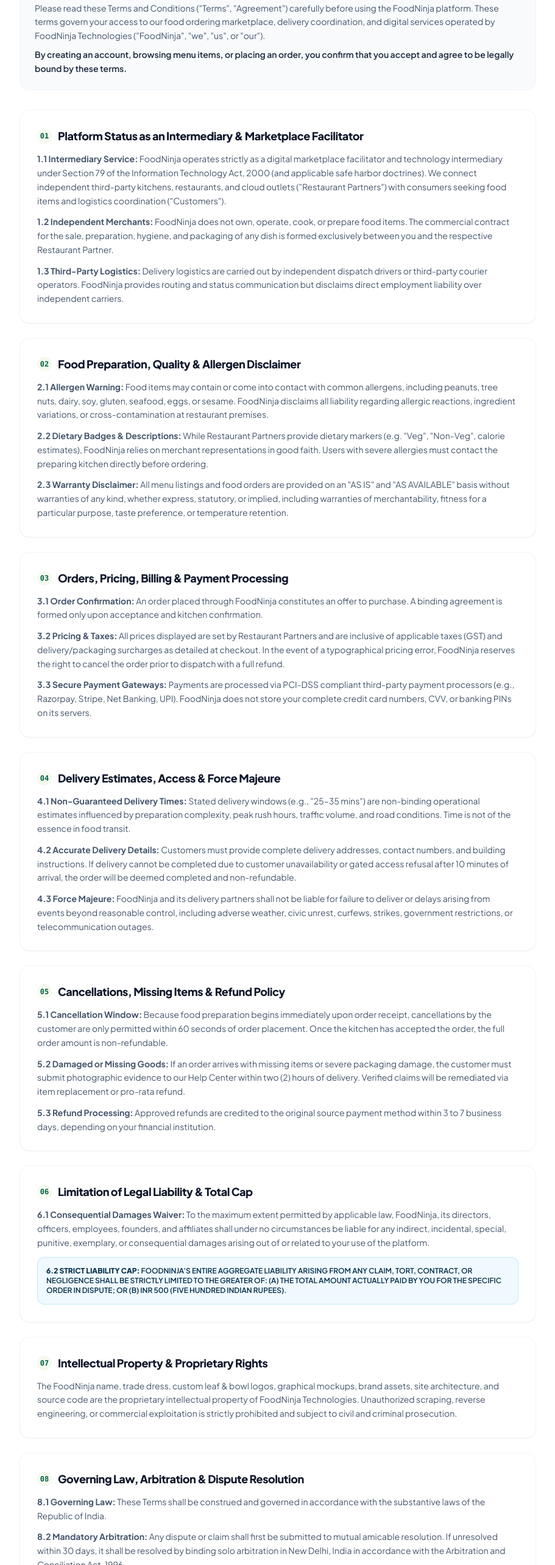
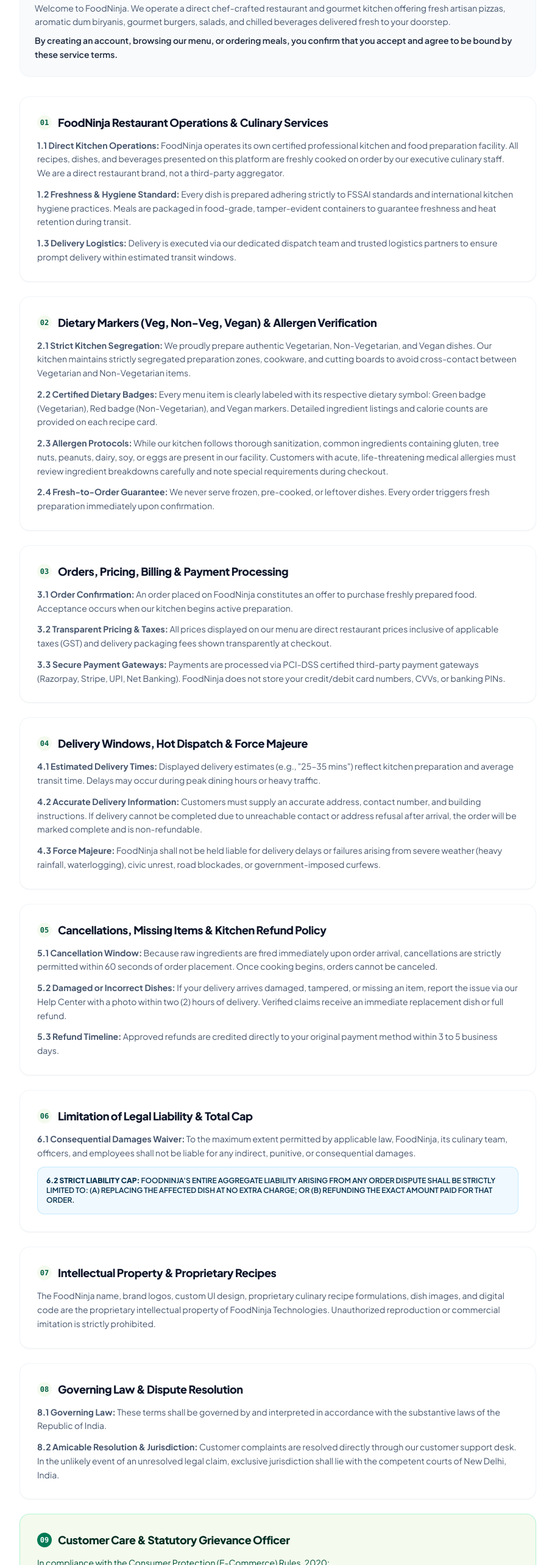
Before and after one commit to zaid154/Food-Ninja, a React (Vite) app in the folder frontend/: page /terms in a window 1280 px wide. Shown: the part 234-2800 px from the top of the page at 61% size, without its empty margins (184-1095 px from the left). Built offline with nearby package versions, Linux system fonts and the light colour scheme; no server answers.

Commit message:
fix(legal): align terms and FAQ with direct single-restaurant kitchen model with Veg, Non-Veg, and Vegan certifications

```diff
--- a/frontend/src/Component/Contact.js
+++ b/frontend/src/Component/Contact.js
@@ -4,23 +4,23 @@ import { API_BASE_URL } from "../utils/Constants";
 const FAQS = [
   {
     q: "How do I cancel or modify my food order?",
-    a: "Because our restaurant kitchens prepare ingredients immediately upon receipt, orders can be canceled within 60 seconds of placement directly from your Order Details page. After 60 seconds, kitchen preparation commences and cancellations cannot be accepted."
+    a: "Because our kitchen starts preparing your meals fresh on order immediately, cancellations or modifications are permitted within 60 seconds of placing your order. After 60 seconds, our chefs commence active cooking to ensure your food arrives hot, fresh, and on time."
   },
   {
     q: "What if an item is missing, incorrect, or damaged in my delivery?",
-    a: "Please report any discrepancy within 2 hours of delivery. Submit a photo of the damaged seal or packaging through this Help Center or email support@foodninja.com. Verified claims receive an immediate item replacement or pro-rata refund to your original payment method."
+    a: "Please report any discrepancy within 2 hours of delivery. Submit a photo of the damaged seal or incorrect dish through this Help Center or email support@foodninja.com. Our support team will promptly dispatch a fresh replacement or issue an instant refund to your original payment method."
   },
   {
     q: "How long does a payment refund take to reach my bank?",
     a: "Approved refunds are initiated immediately by our billing desk. Depending on your bank or payment provider (UPI, Net Banking, Credit/Debit card), funds typically reflect within 3 to 5 business days."
   },
   {
-    q: "Are allergen and dietary markers (Veg/Non-Veg) verified?",
-    a: "Restaurant Partners certify their dietary designations in good faith. However, food is prepared in shared commercial kitchens where airborne cross-contact with gluten, nuts, dairy, or seafood can occur. If you have severe anaphylactic allergies, please review our Terms of Service and contact the kitchen directly before ordering."
+    q: "Are allergen and dietary markers (Veg/Non-Veg/Vegan) verified?",
+    a: "Yes! At FoodNinja Kitchen, our chefs prepare 100% authentic Vegetarian (Green marker), Non-Vegetarian (Red marker), and Vegan dishes in dedicated, hygienic preparation zones. Every dish's ingredients, allergens (gluten, nuts, dairy), and calories are carefully listed on the menu. If you have specific dietary preferences or allergies, please include instructions with your order."
   },
   {
     q: "How do I reach the Statutory Grievance Redressal Officer?",
-    a: "In compliance with the Consumer Protection (E-Commerce) Rules 2020 and IT Intermediary Rules 2021, you can escalate unresolved disputes directly to our designated Grievance Officer at grievance@foodninja.com. Every formal ticket receives an acknowledgment within 24-48 hours and formal redressal within 15 business days."
+    a: "In compliance with the Consumer Protection (E-Commerce) Rules 2020 and IT Rules 2021, you can escalate unresolved concerns directly to our designated Grievance Officer at grievance@foodninja.com. Every formal ticket receives an acknowledgment within 24-48 hours and formal redressal within 15 business days."
   }
 ];
 
@@ -296,8 +296,8 @@ const Contact = () => {
                   FN
                 </span>
                 <div>
-                  <h3 className="text-sm font-black text-slate-900">FoodNinja Technologies</h3>
-                  <p className="text-[11px] text-slate-400">Licensed Food Delivery Marketplace</p>
+                  <h3 className="text-sm font-black text-slate-900">FoodNinja Restaurant & Kitchen</h3>
+                  <p className="text-[11px] text-slate-400">Direct Restaurant Food Delivery</p>
                 </div>
               </div>
 
--- a/frontend/src/Component/Terms.js
+++ b/frontend/src/Component/Terms.js
@@ -17,7 +17,7 @@ const Terms = () => {
               Terms & Conditions of Service
             </h1>
             <p className="text-xs sm:text-sm text-slate-500 mt-1">
-              FoodNinja Technologies • Customer Operating Agreement
+              FoodNinja Restaurant & Kitchen • Customer Operating Agreement
             </p>
           </div>
           <span className="self-start sm:self-auto rounded-full bg-emerald-50 border border-emerald-200/80 px-3.5 py-1 text-xs font-bold text-emerald-800">
@@ -28,10 +28,10 @@ const Terms = () => {
         {/* Introduction Summary */}
         <div className="rounded-2xl border border-slate-100 bg-[#f8fafc] p-5 sm:p-6 mb-8 text-xs sm:text-sm text-slate-600 leading-relaxed space-y-2">
           <p>
-            Please read these Terms and Conditions (&quot;Terms&quot;, &quot;Agreement&quot;) carefully before using the FoodNinja platform. These terms govern your access to our food ordering marketplace, delivery coordination, and digital services operated by FoodNinja Technologies (&quot;FoodNinja&quot;, &quot;we&quot;, &quot;us&quot;, or &quot;our&quot;).
+            Welcome to FoodNinja. We operate a direct chef-crafted restaurant and gourmet kitchen offering fresh artisan pizzas, aromatic dum biryanis, gourmet burgers, salads, and chilled beverages delivered fresh to your doorstep.
           </p>
           <p className="font-semibold text-slate-800">
-            By creating an account, browsing menu items, or placing an order, you confirm that you accept and agree to be legally bound by these terms.
+            By creating an account, browsing our menu, or ordering meals, you confirm that you accept and agree to be bound by these service terms.
           </p>
         </div>
 
@@ -45,18 +45,18 @@ const Terms = () => {
                 01
               </span>
               <h2 className="text-base sm:text-lg font-black text-slate-900 tracking-tight">
-                Platform Status as an Intermediary & Marketplace Facilitator
+                FoodNinja Restaurant Operations & Culinary Services
               </h2>
             </div>
             <div className="text-xs sm:text-sm text-slate-600 space-y-3 leading-relaxed">
               <p>
-                <strong>1.1 Intermediary Service:</strong> FoodNinja operates strictly as a digital marketplace facilitator and technology intermediary under Section 79 of the Information Technology Act, 2000 (and applicable safe harbor doctrines). We connect independent third-party kitchens, restaurants, and cloud outlets (&quot;Restaurant Partners&quot;) with consumers seeking food items and logistics coordination (&quot;Customers&quot;).
+                <strong>1.1 Direct Kitchen Operations:</strong> FoodNinja operates its own certified professional kitchen and food preparation facility. All recipes, dishes, and beverages presented on this platform are freshly cooked on order by our executive culinary staff. We are a direct restaurant brand, not a third-party aggregator.
               </p>
               <p>
-                <strong>1.2 Independent Merchants:</strong> FoodNinja does not own, operate, cook, or prepare food items. The commercial contract for the sale, preparation, hygiene, and packaging of any dish is formed exclusively between you and the respective Restaurant Partner.
+                <strong>1.2 Freshness & Hygiene Standard:</strong> Every dish is prepared adhering strictly to FSSAI standards and international kitchen hygiene practices. Meals are packaged in food-grade, tamper-evident containers to guarantee freshness and heat retention during transit.
               </p>
               <p>
-                <strong>1.3 Third-Party Logistics:</strong> Delivery logistics are carried out by independent dispatch drivers or third-party courier operators. FoodNinja provides routing and status communication but disclaims direct employment liability over independent carriers.
+                <strong>1.3 Delivery Logistics:</strong> Delivery is executed via our dedicated dispatch team and trusted logistics partners to ensure prompt delivery within estimated transit windows.
               </p>
             </div>
           </article>
@@ -68,18 +68,21 @@ const Terms = () => {
                 02
               </span>
               <h2 className="text-base sm:text-lg font-black text-slate-900 tracking-tight">
-                Food Preparation, Quality & Allergen Disclaimer
+                Dietary Markers (Veg, Non-Veg, Vegan) & Allergen Verification
               </h2>
             </div>
             <div className="text-xs sm:text-sm text-slate-600 space-y-3 leading-relaxed">
               <p>
-                <strong>2.1 Allergen Warning:</strong> Food items may contain or come into contact with common allergens, including peanuts, tree nuts, dairy, soy, gluten, seafood, eggs, or sesame. FoodNinja disclaims all liability regarding allergic reactions, ingredient variations, or cross-contamination at restaurant premises.
+                <strong>2.1 Strict Kitchen Segregation:</strong> We proudly prepare authentic Vegetarian, Non-Vegetarian, and Vegan dishes. Our kitchen maintains strictly segregated preparation zones, cookware, and cutting boards to avoid cross-contact between Vegetarian and Non-Vegetarian items.
               </p>
               <p>
-                <strong>2.2 Dietary Badges & Descriptions:</strong> While Restaurant Partners provide dietary markers (e.g. &quot;Veg&quot;, &quot;Non-Veg&quot;, calorie estimates), FoodNinja relies on merchant representations in good faith. Users with severe allergies must contact the preparing kitchen directly before ordering.
+                <strong>2.2 Certified Dietary Badges:</strong> Every menu item is clearly labeled with its respective dietary symbol: Green badge (Vegetarian), Red badge (Non-Vegetarian), and Vegan markers. Detailed ingredient listings and calorie counts are provided on each recipe card.
               </p>
               <p>
-                <strong>2.3 Warranty Disclaimer:</strong> All menu listings and food orders are provided on an &quot;AS IS&quot; and &quot;AS AVAILABLE&quot; basis without warranties of any kind, whether express, statutory, or implied, including warranties of merchantability, fitness for a particular purpose, taste preference, or temperature retention.
+                <strong>2.3 Allergen Protocols:</strong> While our kitchen follows thorough sanitization, common ingredients containing gluten, tree nuts, peanuts, dairy, soy, or eggs are present in our facility. Customers with acute, life-threatening medical allergies must review ingredient breakdowns carefully and note special requirements during checkout.
+              </p>
+              <p>
+                <strong>2.4 Fresh-to-Order Guarantee:</strong> We never serve frozen, pre-cooked, or leftover dishes. Every order triggers fresh preparation immediately upon confirmation.
               </p>
             </div>
           </article>
@@ -96,13 +99,13 @@ const Terms = () => {
             </div>
             <div className="text-xs sm:text-sm text-slate-600 space-y-3 leading-relaxed">
               <p>
-                <strong>3.1 Order Confirmation:</strong> An order placed through FoodNinja constitutes an offer to purchase. A binding agreement is formed only upon acceptance and kitchen confirmation.
+                <strong>3.1 Order Confirmation:</strong> An order placed on FoodNinja constitutes an offer to purchase freshly prepared food. Acceptance occurs when our kitchen begins active preparation.
               </p>
               <p>
-                <strong>3.2 Pricing & Taxes:</strong> All prices displayed are set by Restaurant Partners and are inclusive of applicable taxes (GST) and delivery/packaging surcharges as detailed at checkout. In the event of a typographical pricing error, FoodNinja reserves the right to cancel the order prior to dispatch with a full refund.
+                <strong>3.2 Transparent Pricing & Taxes:</strong> All prices displayed on our menu are direct restaurant prices inclusive of applicable taxes (GST) and delivery packaging fees shown transparently at checkout.
               </p>
               <p>
-                <strong>3.3 Secure Payment Gateways:</strong> Payments are processed via PCI-DSS compliant third-party payment processors (e.g., Razorpay, Stripe, Net Banking, UPI). FoodNinja does not store your complete credit card numbers, CVV, or banking PINs on its servers.
+                <strong>3.3 Secure Payment Gateways:</strong> Payments are processed via PCI-DSS certified third-party payment gateways (Razorpay, Stripe, UPI, Net Banking). FoodNinja does not store your credit/debit card numbers, CVVs, or banking PINs.
               </p>
             </div>
           </article>
@@ -114,18 +117,18 @@ const Terms = () => {
                 04
               </span>
               <h2 className="text-base sm:text-lg font-black text-slate-900 tracking-tight">
-                Delivery Estimates, Access & Force Majeure
+                Delivery Windows, Hot Dispatch & Force Majeure
               </h2>
             </div>
             <div className="text-xs sm:text-sm text-slate-600 space-y-3 leading-relaxed">
               <p>
-                <strong>4.1 Non-Guaranteed Delivery Times:</strong> Stated delivery windows (e.g., &quot;25–35 mins&quot;) are non-binding operational estimates influenced by preparation complexity, peak rush hours, traffic volume, and road conditions. Time is not of the essence in food transit.
+                <strong>4.1 Estimated Delivery Times:</strong> Displayed delivery estimates (e.g., &quot;25–35 mins&quot;) reflect kitchen preparation and average transit time. Delays may occur during peak dining hours or heavy traffic.
               </p>
               <p>
-                <strong>4.2 Accurate Delivery Details:</strong> Customers must provide complete delivery addresses, contact numbers, and building instructions. If delivery cannot be completed due to customer unavailability or gated access refusal after 10 minutes of arrival, the order will be deemed completed and non-refundable.
+                <strong>4.2 Accurate Delivery Information:</strong> Customers must supply an accurate address, contact number, and building instructions. If delivery cannot be completed due to unreachable contact or address refusal after arrival, the order will be marked complete and is non-refundable.
               </p>
               <p>
-                <strong>4.3 Force Majeure:</strong> FoodNinja and its delivery partners shall not be liable for failure to deliver or delays arising from events beyond reasonable control, including adverse weather, civic unrest, curfews, strikes, government restrictions, or telecommunication outages.
+                <strong>4.3 Force Majeure:</strong> FoodNinja shall not be held liable for delivery delays or failures arising from severe weather (heavy rainfall, waterlogging), civic unrest, road blockades, or government-imposed curfews.
               </p>
             </div>
           </article>
@@ -137,18 +140,18 @@ const Terms = () => {
                 05
               </span>
               <h2 className="text-base sm:text-lg font-black text-slate-900 tracking-tight">
-                Cancellations, Missing Items & Refund Policy
+                Cancellations, Missing Items & Kitchen Refund Policy
               </h2>
             </div>
             <div className="text-xs sm:text-sm text-slate-600 space-y-3 leading-relaxed">
               <p>
-                <strong>5.1 Cancellation Window:</strong> Because food preparation begins immediately upon order receipt, cancellations by the customer are only permitted within 60 seconds of order placement. Once the kitchen has accepted the order, the full order amount is non-refundable.
+                <strong>5.1 Cancellation Window:</strong> Because raw ingredients are fired immediately upon order arrival, cancellations are strictly permitted within 60 seconds of order placement. Once cooking begins, orders cannot be canceled.
               </p>
               <p>
-                <strong>5.2 Damaged or Missing Goods:</strong> If an order arrives with missing items or severe packaging damage, the customer must submit photographic evidence to our Help Center within two (2) hours of delivery. Verified claims will be remediated via item replacement or pro-rata refund.
+                <strong>5.2 Damaged or Incorrect Dishes:</strong> If your delivery arrives damaged, tampered, or missing an item, report the issue via our Help Center with a photo within two (2) hours of delivery. Verified claims receive an immediate replacement dish or full refund.
               </p>
               <p>
-                <strong>5.3 Refund Processing:</strong> Approved refunds are credited to the original source payment method within 3 to 7 business days, depending on your financial institution.
+                <strong>5.3 Refund Timeline:</strong> Approved refunds are credited directly to your original payment method within 3 to 5 business days.
               </p>
             </div>
           </article>
@@ -165,10 +168,10 @@ const Terms = () => {
             </div>
             <div className="text-xs sm:text-sm text-slate-600 space-y-3 leading-relaxed">
               <p>
-                <strong>6.1 Consequential Damages Waiver:</strong> To the maximum extent permitted by applicable law, FoodNinja, its directors, officers, employees, founders, and affiliates shall under no circumstances be liable for any indirect, incidental, special, punitive, exemplary, or consequential damages arising out of or related to your use of the platform.
+                <strong>6.1 Consequential Damages Waiver:</strong> To the maximum extent permitted by applicable law, FoodNinja, its culinary team, officers, and employees shall not be liable for any indirect, punitive, or consequential damages.
               </p>
               <div className="rounded-xl bg-[#f0f9ff] border border-sky-200/80 p-3.5 text-xs text-sky-950 font-semibold">
-                <strong>6.2 STRICT LIABILITY CAP:</strong> FOODNINJA&apos;S ENTIRE AGGREGATE LIABILITY ARISING FROM ANY CLAIM, TORT, CONTRACT, OR NEGLIGENCE SHALL BE STRICTLY LIMITED TO THE GREATER OF: (A) THE TOTAL AMOUNT ACTUALLY PAID BY YOU FOR THE SPECIFIC ORDER IN DISPUTE; OR (B) INR 500 (FIVE HUNDRED INDIAN RUPEES).
+                <strong>6.2 STRICT LIABILITY CAP:</strong> FOODNINJA&apos;S ENTIRE AGGREGATE LIABILITY ARISING FROM ANY ORDER DISPUTE SHALL BE STRICTLY LIMITED TO: (A) REPLACING THE AFFECTED DISH AT NO EXTRA CHARGE; OR (B) REFUNDING THE EXACT AMOUNT PAID FOR THAT ORDER.
               </div>
             </div>
           </article>
@@ -180,11 +183,11 @@ const Terms = () => {
                 07
               </span>
               <h2 className="text-base sm:text-lg font-black text-slate-900 tracking-tight">
-                Intellectual Property & Proprietary Rights
+                Intellectual Property & Proprietary Recipes
               </h2>
             </div>
             <div className="text-xs sm:text-sm text-slate-600 leading-relaxed">
-              The FoodNinja name, trade dress, custom leaf & bowl logos, graphical mockups, brand assets, site architecture, and source code are the proprietary intellectual property of FoodNinja Technologies. Unauthorized scraping, reverse engineering, or commercial exploitation is strictly prohibited and subject to civil and criminal prosecution.
+              The FoodNinja name, brand logos, custom UI design, proprietary culinary recipe formulations, dish images, and digital code are the proprietary intellectual property of FoodNinja Technologies. Unauthorized reproduction or commercial imitation is strictly prohibited.
             </div>
           </article>
 
@@ -195,18 +198,15 @@ const Terms = () => {
                 08
               </span>
               <h2 className="text-base sm:text-lg font-black text-slate-900 tracking-tight">
-                Governing Law, Arbitration & Dispute Resolution
+                Governing Law & Dispute Resolution
               </h2>
             </div>
             <div className="text-xs sm:text-sm text-slate-600 space-y-3 leading-relaxed">
               <p>
-                <strong>8.1 Governing Law:</strong> These Terms shall be construed and governed in accordance with the substantive laws of the Republic of India.
+                <strong>8.1 Governing Law:</strong> These terms shall be governed by and interpreted in accordance with the substantive laws of the Republic of India.
               </p>
               <p>
-                <strong>8.2 Mandatory Arbitration:</strong> Any dispute or claim shall first be submitted to mutual amicable resolution. If unresolved within 30 days, it shall be resolved by binding solo arbitration in New Delhi, India in accordance with the Arbitration and Conciliation Act, 1996.
-              </p>
-              <p>
-                <strong>8.3 Exclusive Jurisdiction:</strong> Subject to arbitration, the competent courts in New Delhi, India shall have exclusive territorial jurisdiction.
+                <strong>8.2 Amicable Resolution & Jurisdiction:</strong> Customer complaints are resolved directly through our customer support desk. In the unlikely event of an unresolved legal claim, exclusive jurisdiction shall lie with the competent courts of New Delhi, India.
               </p>
             </div>
           </article>
@@ -218,19 +218,19 @@ const Terms = () => {
                 09
               </span>
               <h2 className="text-base sm:text-lg font-black text-emerald-950 tracking-tight">
-                Statutory Grievance Redressal Officer
+                Customer Care & Statutory Grievance Officer
               </h2>
             </div>
             <div className="text-xs sm:text-sm text-emerald-900 space-y-2 leading-relaxed">
               <p>
-                In compliance with the Information Technology (Intermediary Guidelines) Rules, 2021 and Consumer Protection (E-Commerce) Rules, 2020:
+                In compliance with the Consumer Protection (E-Commerce) Rules, 2020:
               </p>
               <div className="mt-3 rounded-xl bg-white p-4 border border-emerald-200 text-xs space-y-1 text-slate-700">
-                <p><strong>Designation:</strong> Statutory Grievance Redressal Officer</p>
-                <p><strong>Entity:</strong> FoodNinja Technologies</p>
+                <p><strong>Desk:</strong> Customer Care & Grievance Redressal Officer</p>
+                <p><strong>Restaurant Entity:</strong> FoodNinja Restaurant & Kitchen</p>
                 <p><strong>Official Email:</strong> <a href="mailto:grievance@foodninja.com" className="text-emerald-700 font-bold hover:underline">grievance@foodninja.com</a></p>
-                <p><strong>Corporate Address:</strong> FoodNinja Corporate Hub, Connaught Place, New Delhi 110001, India</p>
-                <p><strong>Turnaround Time:</strong> Acknowledgment within 24–48 hours; resolution within 15 working days.</p>
+                <p><strong>Kitchen Hub:</strong> FoodNinja Central Kitchen, Connaught Place, New Delhi 110001, India</p>
+                <p><strong>Turnaround:</strong> Acknowledgment within 24–48 hours; prompt resolution within 7 working days.</p>
               </div>
             </div>
           </article>
@@ -240,7 +240,7 @@ const Terms = () => {
         {/* Bottom CTA Row */}
         <div className="mt-12 pt-6 border-t border-slate-100 flex flex-wrap items-center justify-between gap-4">
           <p className="text-xs text-slate-500">
-            Have questions about these terms? Visit our <Link to="/contact" className="text-emerald-700 font-bold hover:underline">Help Center</Link>.
+            Have questions about ingredients or orders? Visit our <Link to="/contact" className="text-emerald-700 font-bold hover:underline">Help Center</Link>.
           </p>
           <Link
             to="/menu"
```
Also changed, not shown: frontend/src/Component/Privacy.js (+6 -6 lines).
